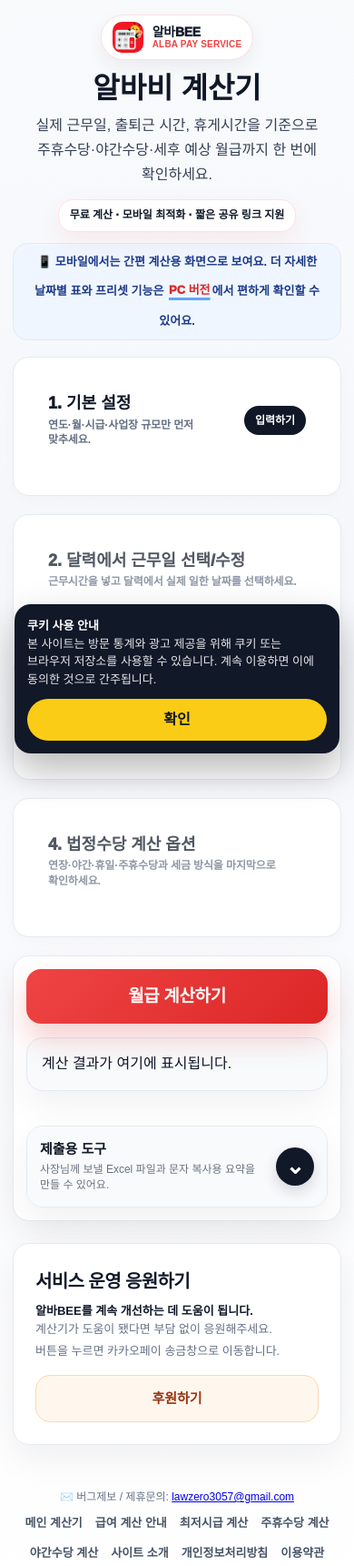
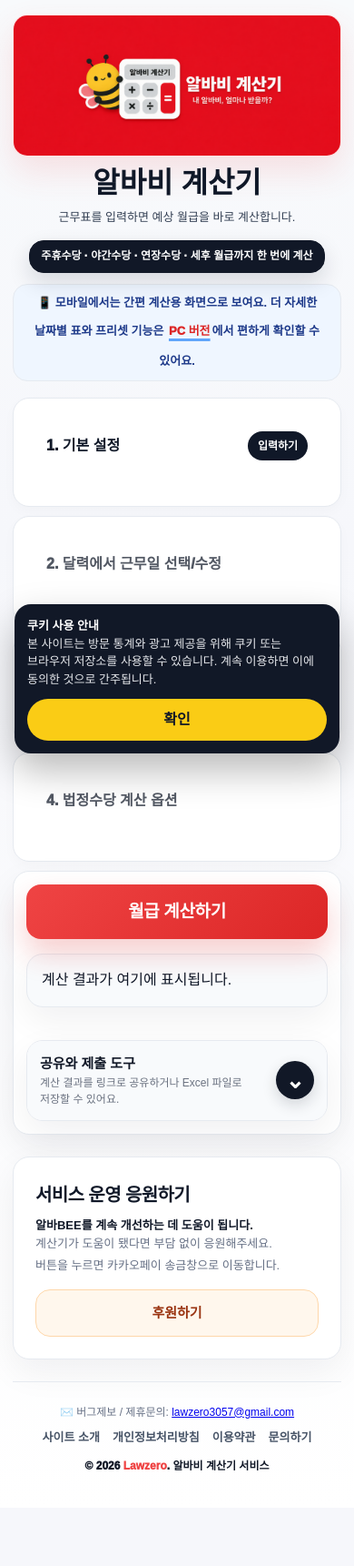
Before and after one commit to zelaw3057/albabee-app, a website: page index.html in a window 390 px wide. Shown: the top 1721 px of the page at 91% size. After the commit the page ends 1657 px from the top, so only its background shows below. Drawn offline with Linux system fonts and the light colour scheme.

Commit message:
fix cache mismatch and refine mobile ui

```diff
--- a/index.html
+++ b/index.html
@@ -58,18 +58,17 @@
     "contactPoint": { "@type": "ContactPoint", "email": "lawzero3057@gmail.com", "contactType": "customer support" }
   }
   </script>
-  <link rel="stylesheet" href="style.css" />
+  <link rel="stylesheet" href="style.css?v=20260509-ui2" />
 </head>
 <body>
   <div class="container">
     <header>
-      <div class="lawzero-brand">
-        <img src="/logo.png" alt="" />
-        <span class="lawzero-brand-text"><strong>알바BEE</strong><span>Alba pay service</span></span>
+      <div class="site-hero-banner">
+        <img src="/thumbnail.png" alt="알바BEE 알바비 계산기" />
       </div>
       <h1>알바비 계산기</h1>
-      <p class="sub-text hero-main-desc">실제 근무일, 출퇴근 시간, 휴게시간을 기준으로 주휴수당·야간수당·세후 예상 월급까지 한 번에 확인하세요.</p>
-      <div class="seo-keyword-box">무료 계산 · 모바일 최적화 · 짧은 공유 링크 지원</div>
+      <p class="sub-text hero-main-desc">근무표를 입력하면 예상 월급을 바로 계산합니다.</p>
+      <div class="seo-keyword-box">주휴수당 · 야간수당 · 연장수당 · 세후 월급까지 한 번에 계산</div>
       <p class="pc-guide-note">💡 PC에서 기능이 많아 복잡하게 느껴지면 <button type="button" class="guide-switch-link" onclick="setViewMode('mobile')">모바일 버전</button>으로 보면 핵심 기능만 간소화되어 더 가볍게 확인할 수 있어요.</p>
       <p class="mobile-guide-note">📱 모바일에서는 간편 계산용 화면으로 보여요. 더 자세한 날짜별 표와 프리셋 기능은 <button type="button" class="guide-switch-link" onclick="setViewMode('pc')">PC 버전</button>에서 편하게 확인할 수 있어요.</p>
     </header>
@@ -273,13 +272,18 @@
       <div id="lastCalculated" class="last-calculated"></div>
       <div id="resultToolsAccordion" class="collapsible-box result-tools-after">
         <button type="button" class="collapsible-head" onclick="toggleAccordion('resultToolsAccordion')">
-          <div><strong>제출용 도구</strong><span>사장님께 보낼 Excel 파일과 문자 복사용 요약을 만들 수 있어요.</span></div>
+          <div><strong>공유와 제출 도구</strong><span>계산 결과를 링크로 공유하거나 Excel 파일로 저장할 수 있어요.</span></div>
           <div class="collapsible-arrow">⌄</div>
         </button>
         <div class="collapsible-body">
           <div class="header-tools">
             <button class="soft-btn" onclick="downloadExcelCompatibleFile()">📄 Excel 파일 다운</button>
-            <button class="soft-btn" onclick="copyResultSummary()">문자용 요약 복사</button>
+            <button class="soft-btn share-toggle-btn" id="shareLinkToggleBtn" onclick="copyShareLink()">링크 공유하기</button>
+            <button class="kakao-share-btn" id="kakaoShareBtn" onclick="shareToKakaoTalk()">카카오톡으로 공유하기</button>
+          </div>
+          <div id="shareLinkBox" class="share-box" aria-live="polite">
+            <textarea id="shareLinkText" readonly aria-label="공유 링크"></textarea>
+            <a id="shareLinkAnchor" class="share-link-short" href="/" target="_blank" rel="noopener noreferrer"><span>공유 링크 열기</span></a>
           </div>
         </div>
       </div>
@@ -297,7 +301,7 @@
 
     <footer class="site-footer">
       <div>✉️ 버그제보 / 제휴문의: <a href="mailto:lawzero3057@gmail.com">lawzero3057@gmail.com</a></div>
-      <div class="footer-links"><a href="/">메인 계산기</a><a href="/wage-guide.html">급여 계산 안내</a><a href="/minimum-wage">최저시급 계산</a><a href="/weekly-pay">주휴수당 계산</a><a href="/night-pay">야간수당 계산</a><a href="/about.html">사이트 소개</a><a href="/privacy.html">개인정보처리방침</a><a href="/terms.html">이용약관</a><a href="/contact.html">문의하기</a></div>
+      <div class="footer-links"><a href="/about.html">사이트 소개</a><a href="/privacy.html">개인정보처리방침</a><a href="/terms.html">이용약관</a><a href="/contact.html">문의하기</a></div>
       <div class="lawzero-footer-brand">© 2026 <span>Lawzero</span>. 알바비 계산기 서비스</div>
     </footer>
 
@@ -320,6 +324,6 @@
   <script src="https://cdn.jsdelivr.net/npm/xlsx@0.18.5/dist/xlsx.full.min.js"></script>
   <script src="https://developers.kakao.com/sdk/js/kakao.min.js"></script>
 
-  <script src="app.js"></script>
+  <script src="app.js?v=20260509-ui2"></script>
 </body>
 </html>
--- a/style.css
+++ b/style.css
@@ -1198,3 +1198,126 @@ footer {
     width: 100% !important;
   }
 }
+
+/* v19: cache-refresh UI corrections */
+.site-hero-banner {
+  display: block;
+  max-width: 760px;
+  margin: 0 auto 16px;
+  border-radius: 20px;
+  overflow: hidden;
+  background: #fff;
+  border: 1px solid rgba(239, 68, 68, .16);
+  box-shadow: 0 16px 36px rgba(239, 68, 68, .14);
+}
+
+.site-hero-banner img {
+  display: block;
+  width: 100%;
+  height: auto;
+}
+
+.hero-main-desc {
+  margin-top: 4px;
+  font-size: 14px;
+}
+
+.seo-keyword-box {
+  background: #111827;
+  color: #fff;
+  border-color: #111827;
+  box-shadow: 0 10px 24px rgba(17, 24, 39, .14);
+}
+
+.step-card {
+  margin-bottom: 14px;
+}
+
+.step-toggle {
+  min-height: 62px;
+  padding: 13px 16px;
+}
+
+.step-toggle-title {
+  font-size: 17px;
+}
+
+.step-toggle-sub {
+  font-size: 11px;
+}
+
+.step-arrow {
+  min-width: 66px;
+  height: 32px;
+  font-size: 12px;
+}
+
+.step-body {
+  padding: 0 16px 16px;
+}
+
+.step-progress-note,
+.option-box,
+.pay-option-card,
+.collapsible-box {
+  margin-top: 10px;
+}
+
+.top-grid,
+.form-grid,
+.two-grid {
+  gap: 10px;
+}
+
+.header-tools {
+  grid-template-columns: repeat(3, minmax(0, 1fr));
+}
+
+.share-box textarea {
+  min-height: 56px;
+}
+
+.share-link-short {
+  margin-top: 8px;
+}
+
+.site-footer {
+  border-top: 1px solid var(--service-border);
+}
+
+@media (max-width: 900px) {
+  .site-hero-banner {
+    max-width: 100%;
+    margin-bottom: 12px;
+    border-radius: 16px;
+  }
+
+  .hero-main-desc {
+    font-size: 13px;
+  }
+
+  .step-card {
+    margin-bottom: 10px;
+  }
+
+  .step-toggle {
+    min-height: 56px;
+    padding: 11px 12px;
+  }
+
+  .step-toggle-title {
+    font-size: 16px;
+  }
+
+  .step-toggle-sub {
+    display: none;
+  }
+
+  .step-body {
+    padding: 0 12px 14px;
+  }
+
+  .header-tools {
+    grid-template-columns: 1fr;
+  }
+}
--- a/vite.config.ts
+++ b/vite.config.ts
@@ -28,7 +28,7 @@ const staticFiles = [
 function copyStaticRootFiles() {
   return {
     name: 'copy-static-root-files',
-    closeBundle() {
+    writeBundle() {
       for (const file of staticFiles) {
         const target = join('dist', file);
         mkdirSync(dirname(target), { recursive: true });
```
Also changed, not shown: service-worker.js (+21 -3 lines), 1 other file.
